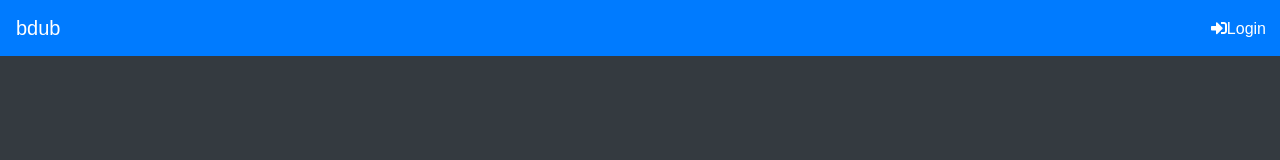
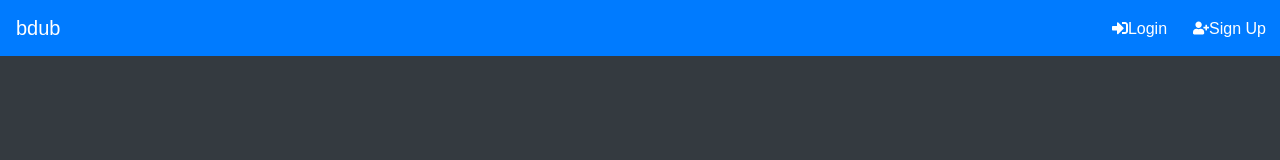
Before and after one commit to bwoestman/bwoestman.com, a React (Create React App) app: page / in a window 1280 px wide. Shown: the top 160 px of the page. Built offline with nearby package versions, Linux system fonts and the light colour scheme.

Commit message:
test(precommit)

```diff
--- a/src/navbar/Navbar.jsx
+++ b/src/navbar/Navbar.jsx
@@ -14,6 +14,15 @@ class Navbar extends React.Component {
           <NavButton dataTarget="loginModal" title="Login" modal="true">
             <FaSignInAlt className="align-middle" />
           </NavButton>
+
+          <NavButton
+            dataTarget="signUpModal"
+            title="Sign Up"
+            modal="true"
+            verify="true"
+          >
+            <FaUserPlus className="align-middle" />
+          </NavButton>
         </div>
       </nav>
     );
```
